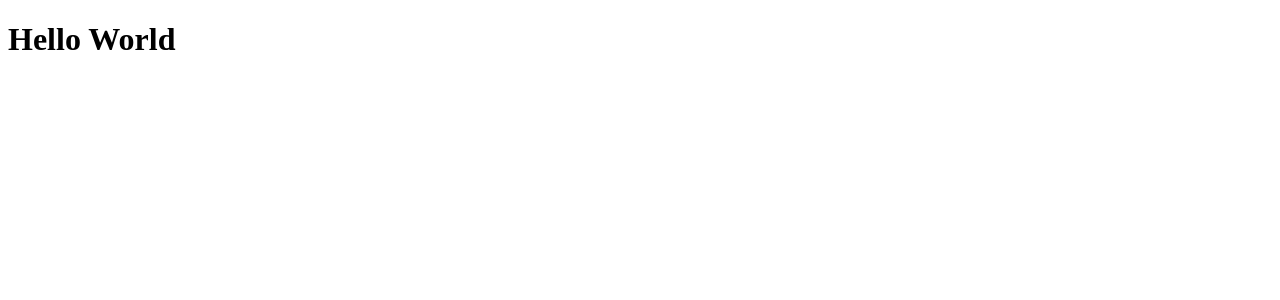
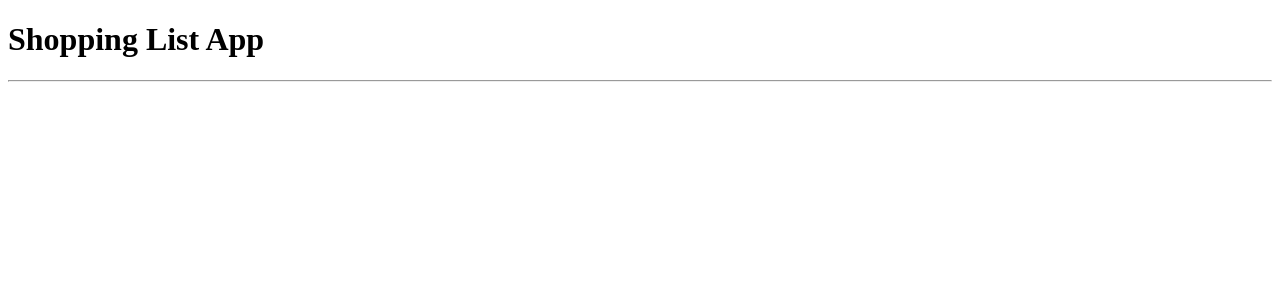
Before and after one commit to PeteSeeling/shopping-list-adv-react, a React app: page / in a window 1280 px wide. Shown: the top 300 px of the page. Built offline with nearby package versions, Linux system fonts and the light colour scheme.

Commit message:
header started and imported into app.jsx

```diff
--- a/src/App.jsx
+++ b/src/App.jsx
@@ -1,3 +1,10 @@
+import Header from './components/Header';
+
+
 export default function App() {
-  return <h1>Hello World</h1>;
+  return (
+    <Header />
+  );
+
+
 }
--- /dev/null
+++ b/src/components/Header.jsx
@@ -0,0 +1,8 @@
+
+export default function Header(){
+
+    return(
+        <><h1>Shopping List App</h1><hr /></>
+
+    )
+}
```
